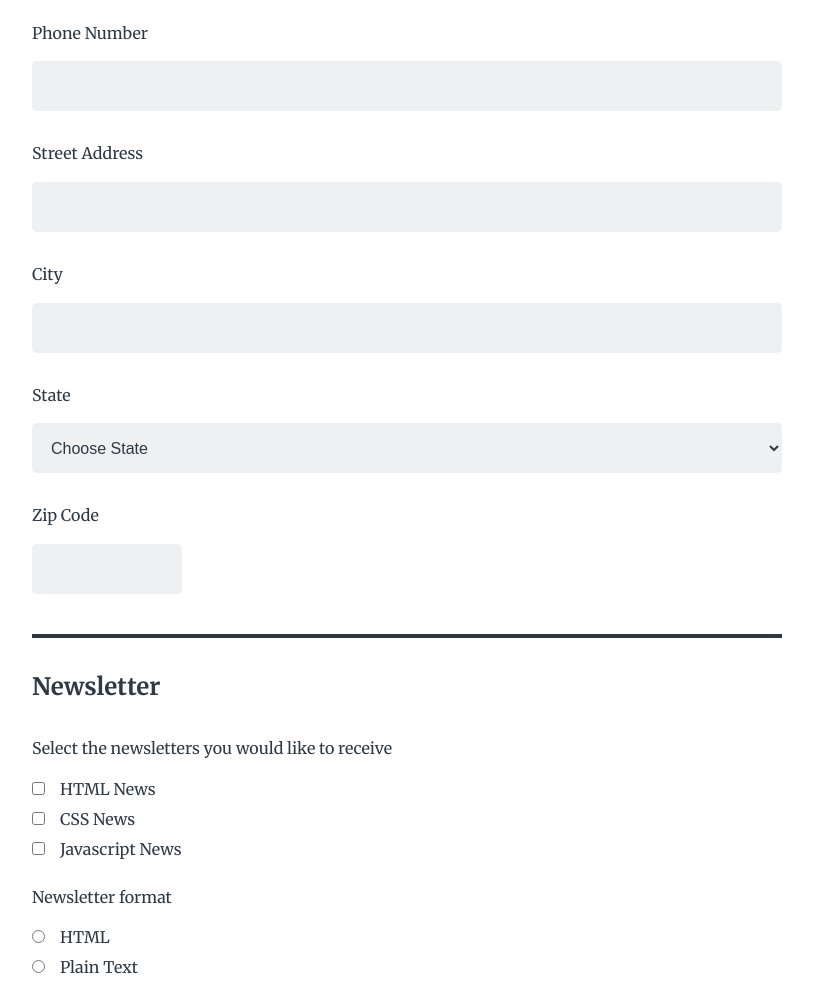
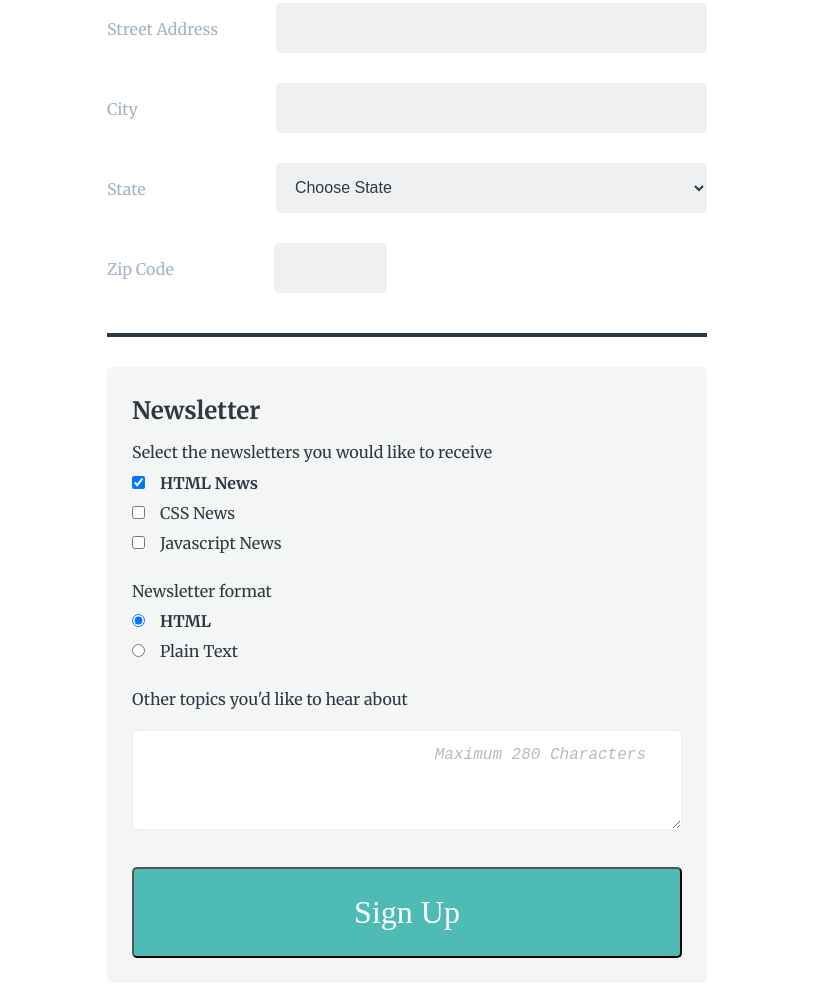
Before and after one commit to marcsanchez1/techdegree-project-3, a plain HTML site: page index.html in a window 1280 px wide. Shown: the part 579-1565 px from the top of the page, without its empty margins (233-1046 px from the left). Drawn offline with Linux system fonts and the light colour scheme.

Commit message:
Added media query and some updates

```diff
--- a/css/styles.css
+++ b/css/styles.css
@@ -16,14 +16,14 @@ body {
  ======================================== */
 
 header {
-  background: #2d3945;
+  background: rgb(45, 57, 69);
 }
 
 h1.page-title {
   font-size: 2em;
   font-weight: 700;
   text-align: center;
-  color: #fff;
+  color: rgb(255, 255, 255);
   padding: 27px 0;
   text-transform: uppercase;
   letter-spacing: .05em;
@@ -39,7 +39,7 @@ h1.page-title {
   text-align: center;
   margin: 30px auto;
   padding-bottom: 3px;
-  border-bottom: 2px solid #2d3945;
+  border-bottom: 2px solid rgb(45, 57, 69);
   color: #2d3945;
 }
 
@@ -51,14 +51,15 @@ h1.page-title {
 }
 
 .main-container .signup-text {
-  padding: 12px 0 35px;
-  margin: auto;
+  padding: 12px 22px 35px;
   font-size: 1.2em;
   color: rgba(44, 56, 67, .5);
-  border-bottom: 4px solid #2d3945;
+  border-bottom: 4px solid rgb(45, 57, 69);
 }
 
 form {
+  display: flex;
+  flex-direction: column;
   width: 100%;
   margin: auto;
 }
@@ -75,7 +76,13 @@ fieldset {
 
 form label {
   display: block;
-  margin-bottom: 15px;
+  margin-bottom: 5px;
+  color: rgba(70, 105, 139, .5);
+  transition: .5s ease-in-out;
+}
+
+label:hover {
+  color: rgba(70, 105, 139, 1);
 }
 
 input[type="text"],
@@ -84,13 +91,13 @@ input[type="tel"],
 input[type="number"],
 select,
 textarea {
-  background-color: #eff0f1;
+  background-color: rgb(239, 240, 241);
   height: 50px;
   width: 100%;
   border: none;
   border-radius: 5px;
   margin-bottom: 30px;
-  color: #2d3945;
+  color: rgb(45, 57, 69);
   font-size: 1em;
   padding: 15px;
   transition: .5s ease-in-out;
@@ -100,11 +107,18 @@ input:focus,
 select:focus,
 textarea:focus {
   outline: none;
-  border: 2px solid #46698b;
+  border: 2px solid rgb(70, 105, 139);
+  background-color: rgba(70, 105, 139, .2);
+}
+
+input:hover,
+select:hover,
+textarea:hover {
+  background-color: rgba(70, 105, 139, .2);
 }
 
 input[id="zip-code"] {
-  width: 150px;
+  width: 50%;
 }
 
 ::placeholder {
@@ -132,6 +146,7 @@ input[type="radio"] {
 input[type="checkbox"]:checked + label,
 input[type="radio"]:checked + label {
   font-weight: 700;
+  transition: .25s ease-in-out;
 }
 
 input[id*="javascript-news"],
@@ -141,16 +156,43 @@ input[id*="plain-text"] {
 
 textarea {
   height: 100px;
+  background-color: #FFF;
+  margin-top: 12px;
+  margin-bottom: 0;
+  border: 1px solid rgb(239, 240, 241);
 }
 
 button[type="submit"] {
   width: 100%;
-  background-color: #4ebbb5;
+  background-color: rgb(78, 187, 181);
   color: #FFF;
   font-size: 2em;
   padding: 25px;
+  margin-top: 30px;
   font-family: initial;
   border-radius: 5px;
+  transition: .25s ease-in-out;
+}
+
+button[type="submit"]:hover {
+  background-color: rgba(78, 187, 181, .5);
+}
+
+.newsletter-bg {
+  background: rgba(45, 57, 69, .05);
+  padding: 25px;
+  border-radius: 5px;
+  margin-bottom: 30px;
+}
+
+.newsletter-bg fieldset > label {
+  color: rgba(45, 57, 69, 1);
+}
+
+.clearfix {
+  display: table;
+  content: "";
+  clear: both;
 }
 
 footer {
@@ -163,10 +205,39 @@ footer {
   font-style: italic;
 }
 
-@media (min-width: 769px) {
+@media (min-width: 768px) {
 
-  form ,
-  .main-container .signup-intro {
-    max-width: 60%;
+  .main-container {
+    max-width: 600px;
+    margin: auto;
   }
+
+  .flex {
+    display: flex;
+    flex-direction: row;
+    justify-content: space-between;
+    align-items: center;
+    align-content: center;
+    /* margin-bottom: 30px; */
+  }
+
+  form label {
+    flex: 40%;
+    margin-top: -20px; /* Shifted label up to center w/input fields */
+  }
+
+  input[id="zip-code"] {
+    width: 25%;
+    margin-right: 320px;
+  }
+
+  .remove-top-margin { /* Removes the margin-top added to form label */
+    margin-top: 0;
+  }
+
+  .main-container .signup-text {
+    font-size: 1em;
+    padding-top: 0;
+  }
+
 }
--- a/index.html
+++ b/index.html
@@ -1,4 +1,5 @@
 <!DOCTYPE html>
+<html lang="en">
   <head>
     <meta charset="utf-8">
     <meta http-equiv="X-UA-Compatible" content="IE=edge">
@@ -14,31 +15,42 @@
     </header>
     <main class="main-container">
       <div class="signup-intro">
-        <p class="signup-title">Signup for our newsletter</h1>
+        <p class="signup-title">Signup for our newsletter</p>
         <p class="signup-text">Get the latest news on how your code is doing right in your inbox</p>
       </div>
       <form action="index.html" method="POST">
-        <fieldset>
+        <fieldset class="field-bg">
+
           <legend>Contact Information</legend>
-
+          <div class="flex">
             <label for="full-name">Full Name</label>
             <input type="text" id="full-name" name="full-name" placeholder="Required" required>
+          </div>
 
+          <div class="flex">
             <label for="user-email">Email Address</label>
             <input type="email" id="user-email" name="email" placeholder="Required" required>
+          </div>
 
+          <div class="flex">
             <label for="user_telephone">Phone Number</label>
-          <input type="number" id="user_telephone" name="phone">
+            <input type="tel" id="user_telephone" name="phone">
+          </div>
 
+          <div class="flex">
             <label for="user-address">Street Address</label>
             <input type="text" id="user-address" name="address">
+          </div>
 
+          <div class="flex">
             <label for="user-city">City</label>
             <input type="text" id="user-city" name="city">
+          </div>
 
+          <div class="flex">
           <label for="state">State</label>
             <select id="state" name="state">
-            <option name="choose-state" value="Choose State">Choose State</option>
+              <option value="Choose State" selected disabled>Choose State</option>
               <option value="Alabama">Alabama</option>
               <option value="Alaska">Alaska</option>
               <option value="Arizona">Arizona</option>
@@ -94,28 +106,34 @@
               <option value="Wisconsin">Wisconsin</option>
               <option value="Wyoming">Wyoming</option>
             </select>
+          </div>
+
+          <div class="flex">
             <label for="zip-code">Zip Code</label>
             <input type="number" id="zip-code" name="zip-code">
+          </div>
         </fieldset>
 
         <hr>
 
+        <div class="newsletter-bg">
           <fieldset>
             <legend>Newsletter</legend>
             <label>Select the newsletters you would like to receive</label>
-          <input type="checkbox" id="HTML-news" name="HTML-news"><label for="HTML-news" class="checkbox-radio">HTML News</label><br>
+            <input type="checkbox" id="HTML-news" name="HTML-news" checked><label for="HTML-news" class="checkbox-radio">HTML News</label><br>
             <input type="checkbox" id="CSS-news" name="CSS-news"><label for="CSS-news" class="checkbox-radio">CSS News</label><br>
             <input type="checkbox" id="javascript-news" name="javascript-news"><label for="javascript-news" class="checkbox-radio">Javascript News</label><br>
 
-          <label>Newsletter format</label>
-          <input type="radio" id="HTML" name="newsletter-format"><label for="HTML" class="checkbox-radio">HTML</label><br>
+            <label class="remove-top-margin">Newsletter format</label>
+            <input type="radio" id="HTML" name="newsletter-format" checked><label for="HTML" class="checkbox-radio">HTML</label><br>
             <input type="radio" id="plain-text" name="newsletter-format"><label for="plain-text" class="checkbox-radio">Plain Text</label>
 
-          <label>Other topics you'd like to hear about</label>
+            <label for="comment" class="remove-top-margin">Other topics you'd like to hear about</label>
             <textarea id="comment" name="user-comment" maxlength="280" placeholder="Maximum 280 Characters"></textarea>
+          </fieldset>
+          <button type="submit">Sign Up</button>
+        </div>
 
-          <button type="submit">Sign Up</button>
-        </fieldset>
       </form>
     </main>
     <footer>
```
Lines whose indentation alone changed are shown as unchanged.
